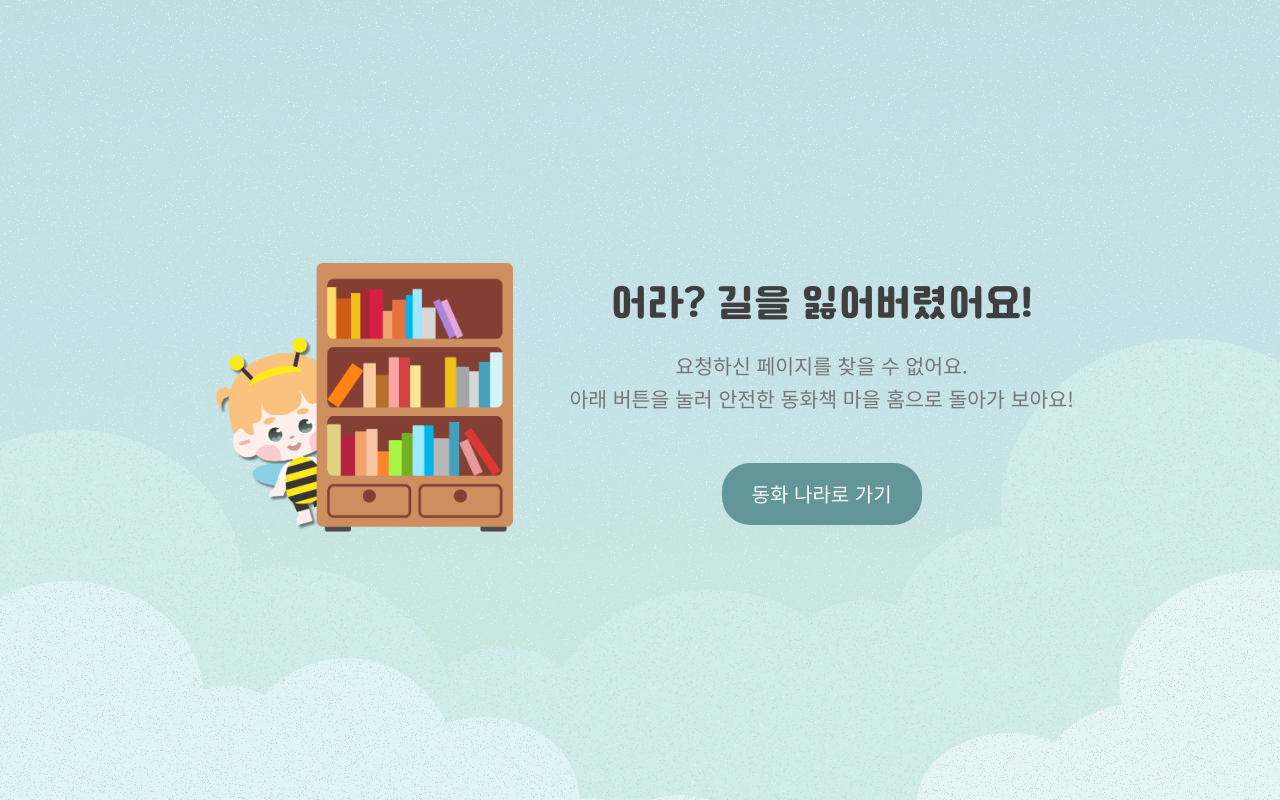
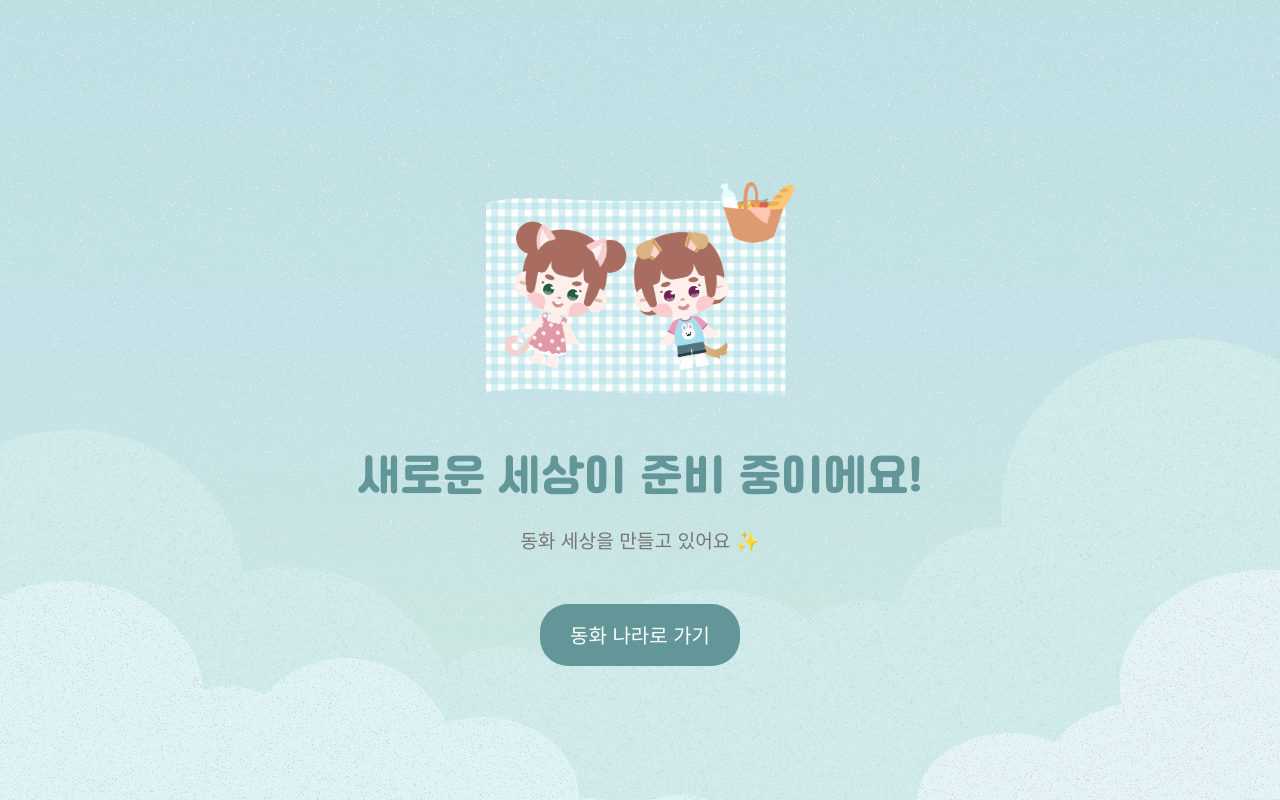
Before and after one commit to hana03030/fairytale-gongjakso, a Next.js app: page /world in a window 1280 px wide. Before the commit this address had no page. Built offline with nearby package versions, Linux system fonts and the light colour scheme.

Commit message:
feat: 동화 세상 페이지 구현 및 개발중 캐릭터 이미지 추가

```diff
--- /dev/null
+++ b/src/app/world/page.tsx
@@ -0,0 +1,55 @@
+'use client';
+
+import { useRouter } from 'next/navigation';
+import Image from 'next/image';
+import Button from '@/components/common/Button';
+
+export default function WorldPage() {
+  const router = useRouter();
+
+  return (
+    <main className="w-screen h-screen overflow-hidden bg-[#E0F2F1] flex flex-col items-center justify-center select-none relative">
+      {/* 배경 이미지 */}
+      <div className="absolute inset-0 w-full h-full z-0 opacity-40">
+        <Image
+          src="/images/main-bg.png"
+          alt="배경"
+          fill
+          priority
+          className="object-cover"
+        />
+      </div>
+
+      <div className="z-10 flex flex-col items-center text-center px-[4vw]">
+        {/* 공사중/개발중 느낌의 귀여운 이모지 */}
+        <div className="relative w-[24vw] aspect-square">
+          <Image
+            src="/images/char-develop.png"
+            alt="개발중 캐릭터"
+            fill
+            className="object-contain"
+            draggable={false}
+          />
+        </div>
+
+        <h2 className="font-cafe24 text-[3.5vw] text-primary mb-4">
+          새로운 세상이 준비 중이에요!
+        </h2>
+
+        <p className="font-noto text-[1.5vw] text-text-secondary mb-[6vh] leading-[1.6] break-keep">
+          동화 세상을 만들고 있어요 ✨
+        </p>
+
+        {/* 홈으로 가기 버튼 */}
+        <Button
+          variant="sub"
+          colorType="primary"
+          fixedSize
+          onClick={() => router.push('/home')}
+        >
+          동화 나라로 가기
+        </Button>
+      </div>
+    </main>
+  );
+}
```
Also changed, not shown: public/images/char-develop.png (added).
